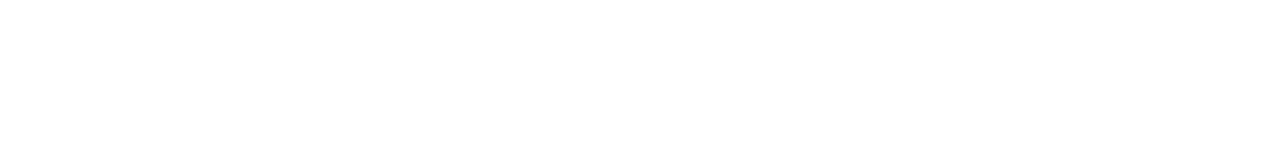
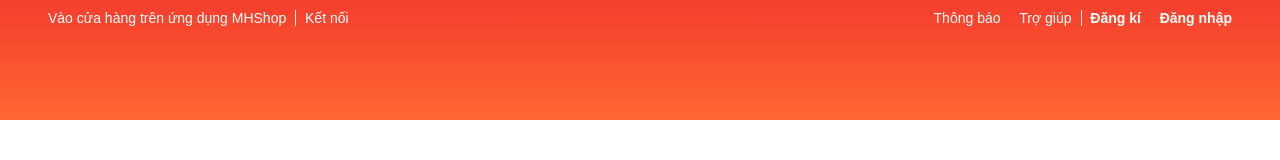
Before and after one commit to MaiHuyHRF10/shopee__Web, a plain HTML site: page index.html in a window 1280 px wide. Drawn offline with nearby package versions, Linux system fonts and the light colour scheme.

Commit message:
Header ver1

```diff
--- a/assets/css/base.css
+++ b/assets/css/base.css
@@ -1,5 +1,5 @@
 :root {
-    --white-color: white;
+    --white-color: #fff;
     --black-color: black;
     --text-color: #333;
 }
@@ -19,6 +19,7 @@ html {
 .grid {
     width: 1200px;
     max-width: 100%;
+    margin: 0 auto;
 }
 
 .grid__full-width {
--- a/assets/css/main.css
+++ b/assets/css/main.css
@@ -0,0 +1,42 @@
+.header {
+    height: 120px;
+    background-image: linear-gradient(0, #ff6633, #f53e2d);
+}
+
+.header__navbar {
+    display: flex;
+    justify-content: space-between;
+}
+
+.header__navbar-list {
+    padding-left: 0px;
+}
+
+.header__navbar-item {
+    display: inline-block;
+    list-style: none;
+    margin: 0 8px;
+    position: relative;
+}
+
+.header__navbar-item,
+.header__navber-item-link {
+    text-decoration: none;
+    font-size: 1.4rem;
+    color: var(--white-color);
+    font-weight: 300;
+}
+
+.header__navbar-item--strong {
+    font-weight: 700;
+}
+
+.header__navbar-item--separate::after {
+    content: "";
+    display: block;
+    position: absolute;
+    height: 16px;
+    top: 0;
+    right: -10px;
+    border-left: 1px solid #f5f5f5;
+}
--- a/index.html
+++ b/index.html
@@ -12,6 +12,37 @@
 
 </head>
 <body>
+    <div class="app">
+        <header class="header">
+            <div class="grid">
+                <div class="header__navbar">
+                    <ul class="header__navbar-list">
+                        <li class="header__navbar-item header__navbar-item--separate">Vào cửa hàng trên ứng dụng MHShop</li>
+                        <li class="header__navbar-item">Kết nối</li>
+                    </ul>
+
+                    <ul class="header__navbar-list">
+                        <li class="header__navbar-item">
+                            <a href="" class="header__navber-item-link">Thông báo</a>
+                        </li>
+                        <li class="header__navbar-item header__navbar-item--separate">
+                            <a href="" class="header__navber-item-link">Trợ giúp</a>
+                        </li>
+                        <li class="header__navbar-item header__navbar-item--strong">Đăng kí</li>
+                        <li class="header__navbar-item header__navbar-item--strong">Đăng nhập</li>
+                    </ul>
+                </div>
+            </div>
+        </header>
+
+        <div class="container">
+
+        </div>
+
+        <footer class="footer">
+
+        </footer>
+    </div>
 
 </body>
 </html>
```
